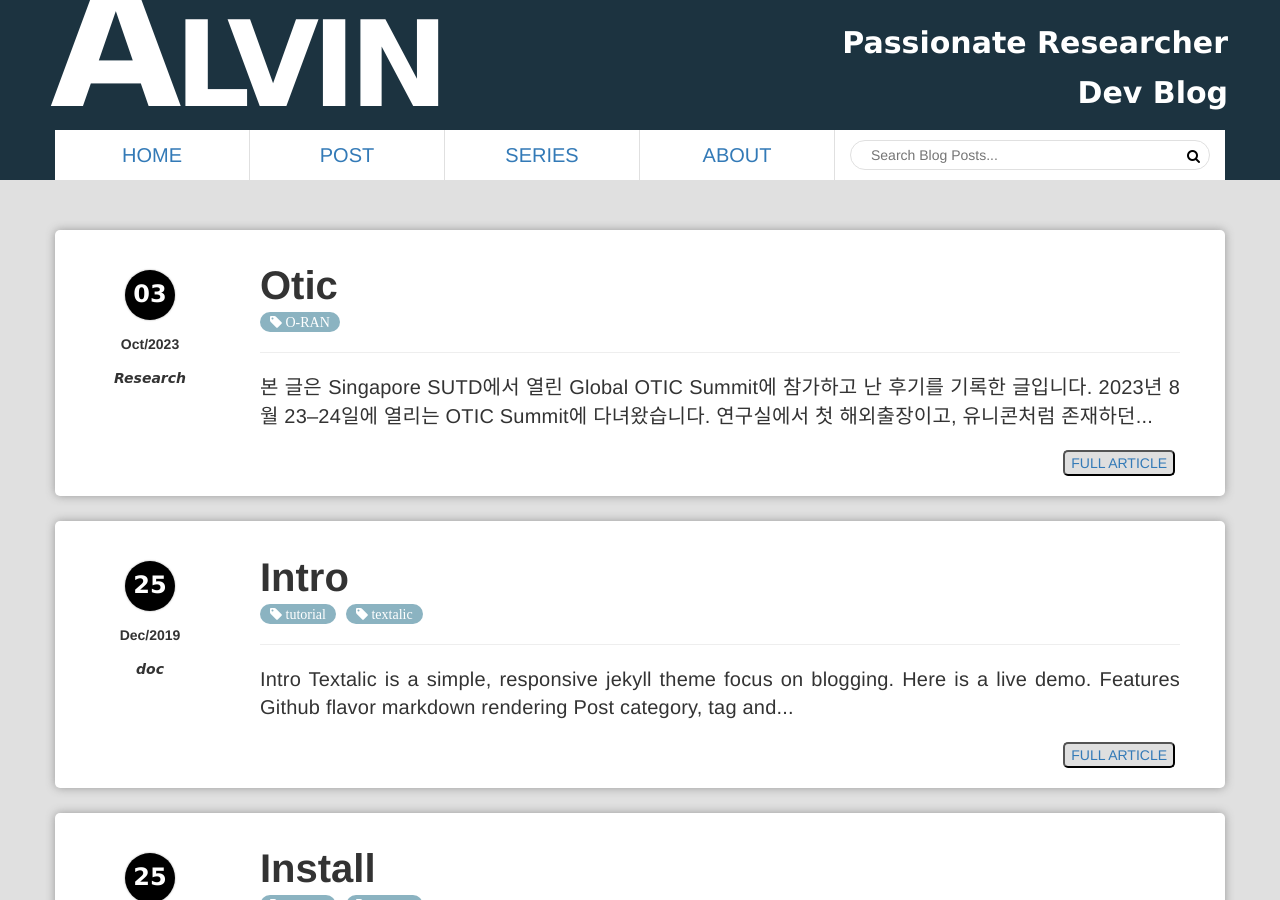
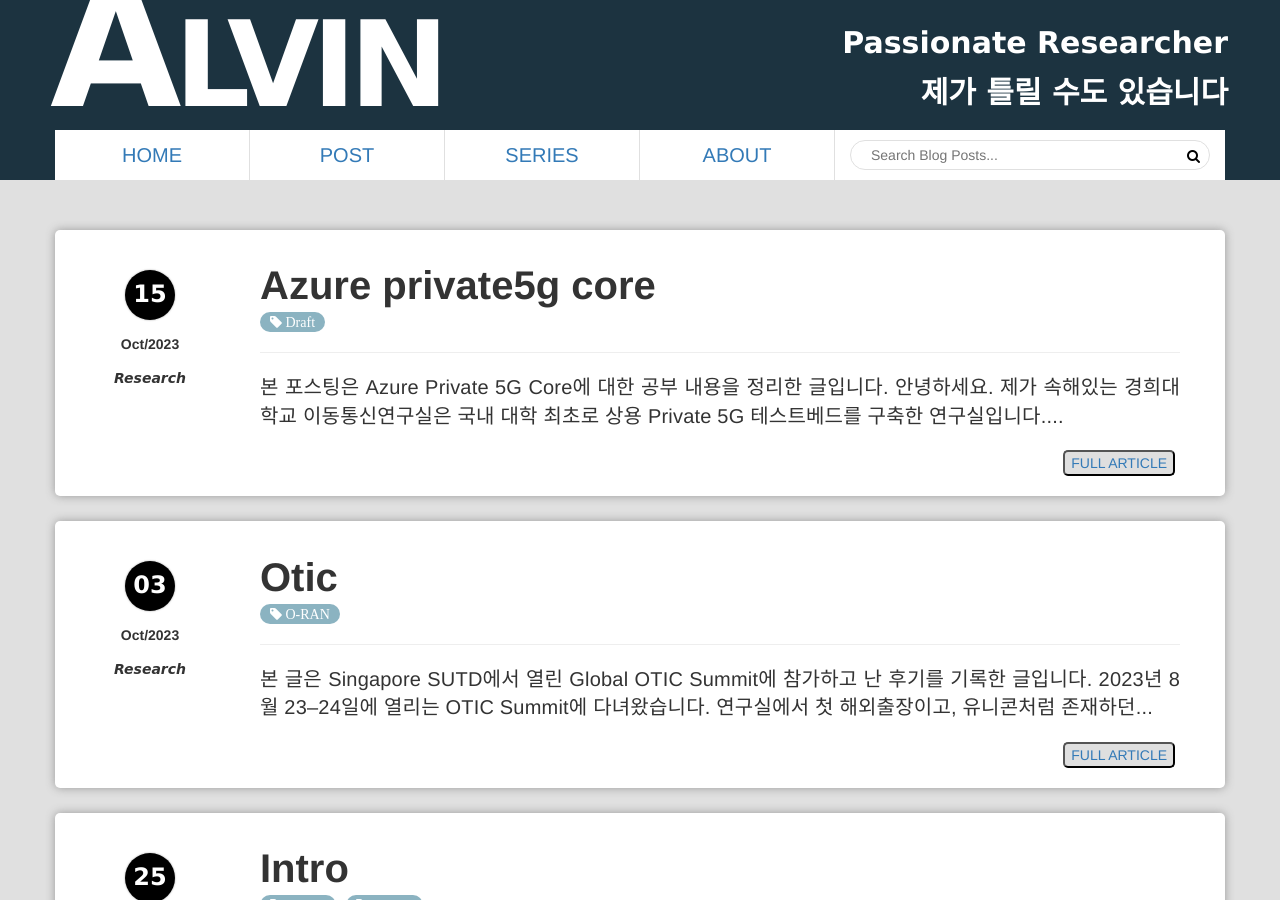
Before and after one commit to unifreak/jekyll-theme-textalic, a Jekyll site: the page built from index.html, in a window 1280 px wide and 900 px high. Built offline with Jekyll 4.4.1, drawn with Linux system fonts in a browser that asks for light colours; the list of posts is cut into pages by our own code.

Commit message:
Fixed Subtitle

```diff
--- a/_config.yml
+++ b/_config.yml
@@ -25,7 +25,7 @@ name: Alvin # Required: will be displayed on every page's header
 title: Alvin's Blog # Required: site's default title
 shout: # Required: **TWO** lines, will be displayed on page's header.
   - Passionate Researcher
-  - Dev Blog
+  - 제가 틀릴 수도 있습니다
 description: "Alvin's Dev Blog" # Required
 
 disqus:
--- /dev/null
+++ b/_posts/2023-10-15-Azure_Private5G_Core.md
@@ -0,0 +1,41 @@
+---
+category: Research
+tags: [Draft]
+usemath: [latex, ascii]
+---
+
+
+
+
+
+본 포스팅은 Azure Private 5G Core에 대한 공부 내용을 정리한 글입니다.
+
+
+
+  안녕하세요. 제가 속해있는 경희대학교 이동통신연구실은 국내 대학 최초로 상용 Private 5G 테스트베드를 구축한 연구실입니다. LG CNS와 협업하여 Open5G의 코드를 이용해 5G Core를 구현하였는데, Azure에서 Private 5G Core 자습서가 있어 이를 공부해보았습니다.
+
+공식 문서에서 표기되어 있는 학습 목표는 다음과 같습니다.
+
+# 학습 목표
+
+1. 프라이빗 모바일 네트워크 솔루션에서 Azure Private 5G Core의 역할을 설명
+
+2. Azure Private 5G Core의 주요 이점을 나열
+
+3. Azure Private 5G Core의 작동 방식을 설명
+
+4. Azure Private 5G Core의 주요 기능을 나열
+
+
+
+# 소개
+
+  Azure Private 5G 코어는 IoT 애플리케이션의 성능 및 보안 요구 사항을 충족하기 위해 Azure Edge Platform에서 간단하고 안전한 Private 5G 코어 네트워크 배포를 제공하게 됩니다. 통신 서비스 제공 뿐 아니라, Platform Metric을 이용하여 원격으로 또는 Packet Core Dashboard를 사용하여 로컬로 Private Network 사이트를 모니터링 할 수 있습니다.
+
+다음은 스마트팩토리에서의 아키텍쳐입니다.
+
+![웨어하우스 IoT 시스템의 다이어그램.](../assets/img/2023-10-15-Azure_Private5G_Core/ap5gc-warehouse-example.png)
+
+
+
+# Azure Private 5G Core란?
```
Also changed, not shown: assets/img/2023-10-15-Azure_Private5G_Core/ap5gc-warehouse-example.png (added).
